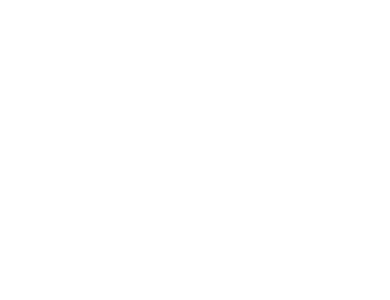
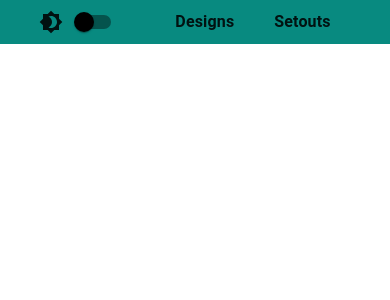
Before and after one commit to marcgirbaub/design-table-app, a React (Create React App) app: page / in a window 390 px wide. Shown: the top 300 px of the page. Built offline with nearby package versions, Linux system fonts and the light colour scheme.

Commit message:
Refactor LeftSideMenu to Menu and add mediaqueries for mobiles

```diff
--- a/src/components/Layout/Layout.tsx
+++ b/src/components/Layout/Layout.tsx
@@ -1,11 +1,11 @@
 import { Outlet } from "react-router-dom";
 import LayoutStyled from "./LayoutStyled";
-import LeftSideMenu from "../LeftSideMenu/LeftSideMenu";
+import Menu from "../Menu/Menu";
 
 const Layout = (): React.ReactElement => {
   return (
     <LayoutStyled>
-      <LeftSideMenu />
+      <Menu />
       <main className="main-content">
         <Outlet />
       </main>
--- a/src/components/Layout/LayoutStyled.ts
+++ b/src/components/Layout/LayoutStyled.ts
@@ -3,11 +3,15 @@
 const LayoutStyled = styled.div`
   display: flex;
 
+  @media (max-width: 1000px) {
+    flex-direction: column;
+  }
+
   .main-content {
     padding: 100px 60px 60px;
     width: 100%;
 
-    @media (max-width: 800px) {
+    @media (max-width: 1000px) {
       padding: 20px;
     }
   }
--- a/src/components/LeftSideMenu/LeftSideMenu.tsx
+++ b/src/components/Menu/Menu.tsx
@@ -1,19 +1,16 @@
-/* eslint-disable no-console */
 import { Link, useLocation } from "react-router-dom";
 import endpoints from "../../router/endpoint";
-import LeftSideMenuStyled from "./LeftSideMenuStyled";
+import MenuStyled from "./MenuStyled";
 import ThemeSwitch from "../ThemeSwitch/ThemeSwitch";
 
-const LeftSideMenu = (): React.ReactElement => {
+const Menu = (): React.ReactElement => {
   const location = useLocation();
-
-  console.log(location.pathname);
 
   const getActiveClass = (path: string) =>
     location.pathname === `/${path}` ? "navigation__link--active" : "";
 
   return (
-    <LeftSideMenuStyled>
+    <MenuStyled>
       <ThemeSwitch />
       <nav className="navigation">
         <Link
@@ -29,8 +26,8 @@
           Setouts
         </Link>
       </nav>
-    </LeftSideMenuStyled>
+    </MenuStyled>
   );
 };
 
-export default LeftSideMenu;
+export default Menu;
--- a/src/components/LeftSideMenu/LeftSideMenuStyled.ts
+++ b/src/components/Menu/MenuStyled.ts
@@ -1,7 +1,7 @@
 import styled from "@emotion/styled";
 import { mainColor } from "../../styles/buildThemeOptions";
 
-const LeftSideMenuStyled = styled.div`
+const MenuStyled = styled.div`
   padding: 160px 0px;
   display: flex;
   flex-direction: column;
@@ -10,16 +10,30 @@
   min-height: 100vh;
 
   @media (max-width: 1000px) {
-    display: none;
+    min-height: 20px;
+    padding: 0;
+    flex-direction: row;
+    justify-content: center;
+    align-items: center;
   }
 
   .navigation {
     display: flex;
     flex-direction: column;
 
+    @media (max-width: 1000px) {
+      flex-direction: row;
+      justify-content: center;
+      align-items: center;
+    }
+
     &__link {
       font-weight: bold;
       padding: 10px 60px;
+
+      @media (max-width: 1000px) {
+        padding: 10px 20px;
+      }
 
       &--active {
         background-color: #000;
@@ -29,4 +43,4 @@
   }
 `;
 
-export default LeftSideMenuStyled;
+export default MenuStyled;
```
Also changed, not shown: 1 other file (tests, documents, lock files or other folders).
